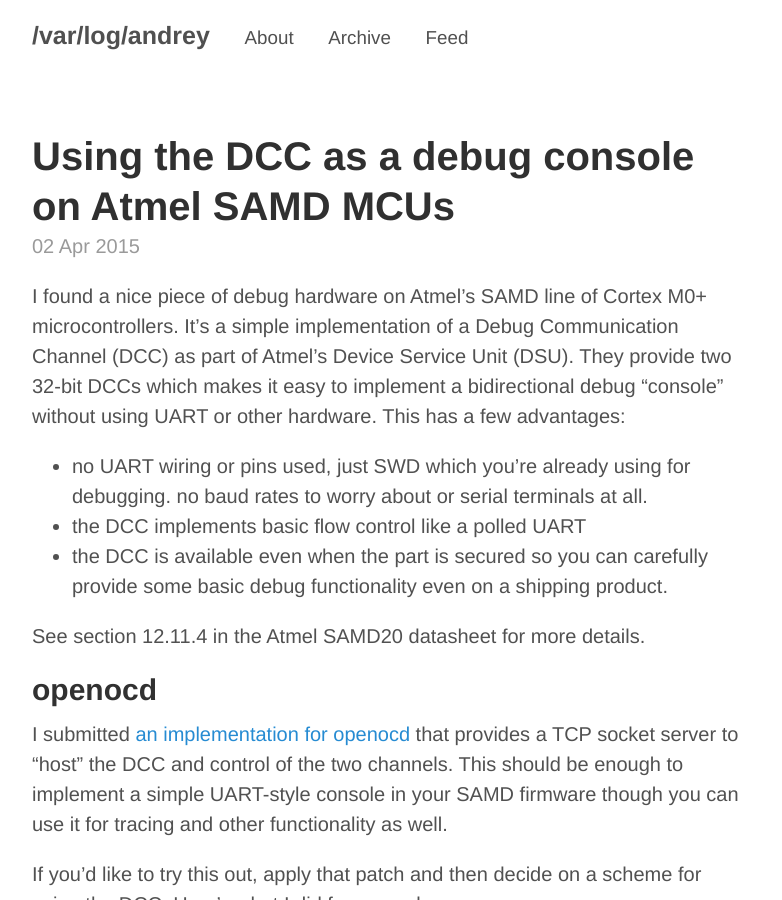
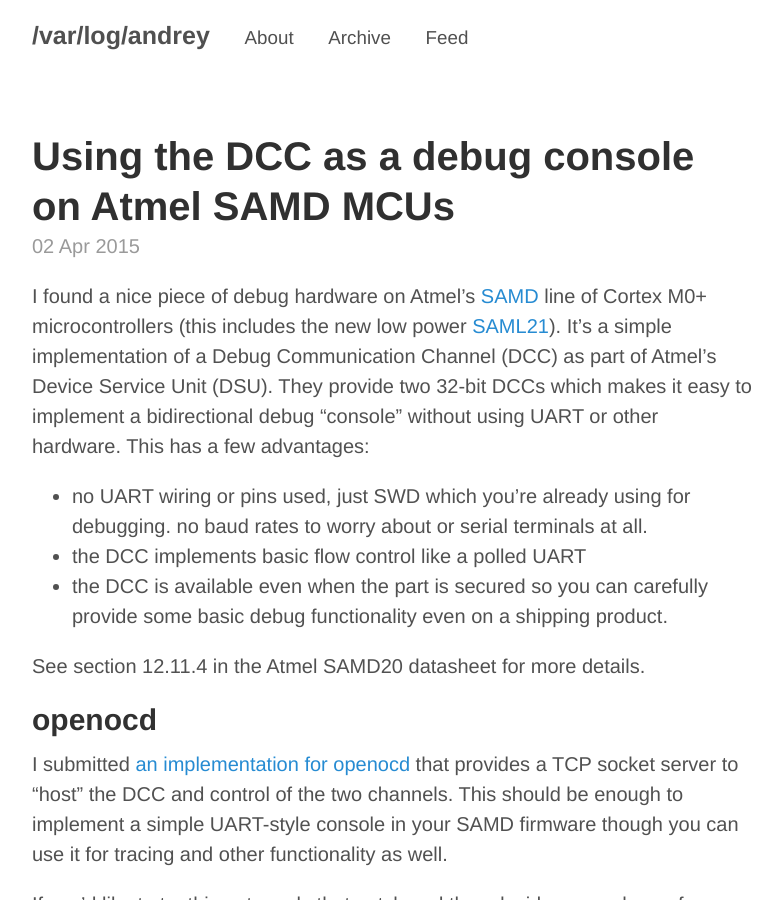
Before and after one commit to yurovsky/yurovsky.github.io, a Jekyll site: the page built from _posts/2015-04-02-openocd-dcc-atmel-samd.md, in a window 1280 px wide and 900 px high. Shown: the whole window, without its empty margins (248-1030 px from the left). Built offline with Jekyll 4.4.1, drawn with Linux system fonts in a browser that asks for light colours; Markdown is read by kramdown in place of the engine named in the settings; comment, search, counter and statistics services are not loaded.

Commit message:
note L21

```diff
--- a/_posts/2015-04-02-openocd-dcc-atmel-samd.md
+++ b/_posts/2015-04-02-openocd-dcc-atmel-samd.md
@@ -3,7 +3,7 @@
 title: Using the DCC as a debug console on Atmel SAMD MCUs
 ---
 
-I found a nice piece of debug hardware on Atmel's SAMD line of Cortex M0+ microcontrollers.  It's a simple implementation of a Debug Communication Channel (DCC) as part of Atmel's Device Service Unit (DSU).  They provide two 32-bit DCCs which makes it easy to implement a bidirectional debug "console" without using UART or other hardware.  This has a few advantages:
+I found a nice piece of debug hardware on Atmel's [SAMD](http://www.atmel.com/products/microcontrollers/arm/sam-d.aspx) line of Cortex M0+ microcontrollers (this includes the new low power [SAML21](http://www.atmel.com/products/microcontrollers/arm/sam-l.aspx)).  It's a simple implementation of a Debug Communication Channel (DCC) as part of Atmel's Device Service Unit (DSU).  They provide two 32-bit DCCs which makes it easy to implement a bidirectional debug "console" without using UART or other hardware.  This has a few advantages:
 
 - no UART wiring or pins used, just SWD which you're already using for debugging.  no baud rates to worry about or serial terminals at all.
 - the DCC implements basic flow control like a polled UART
```
